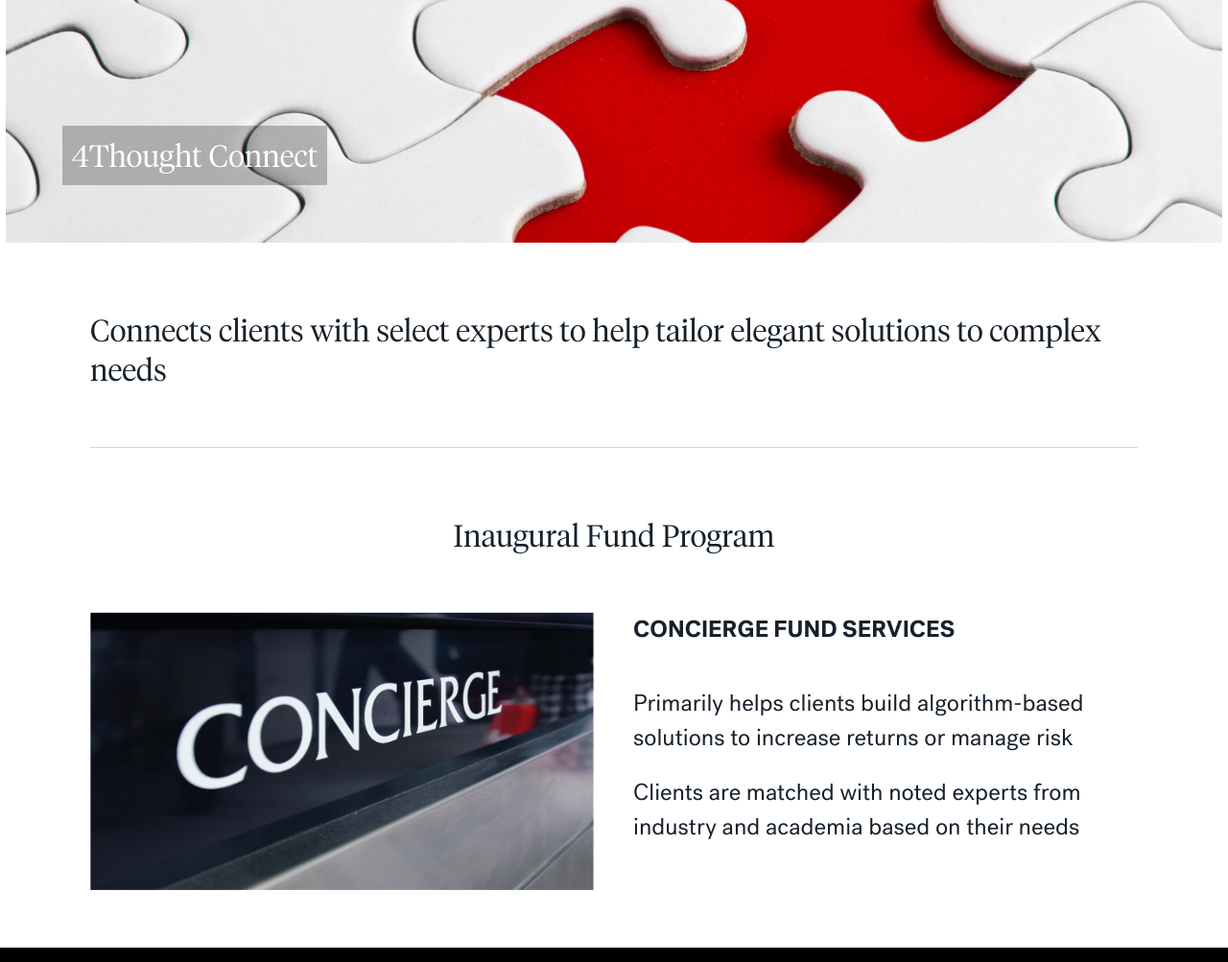
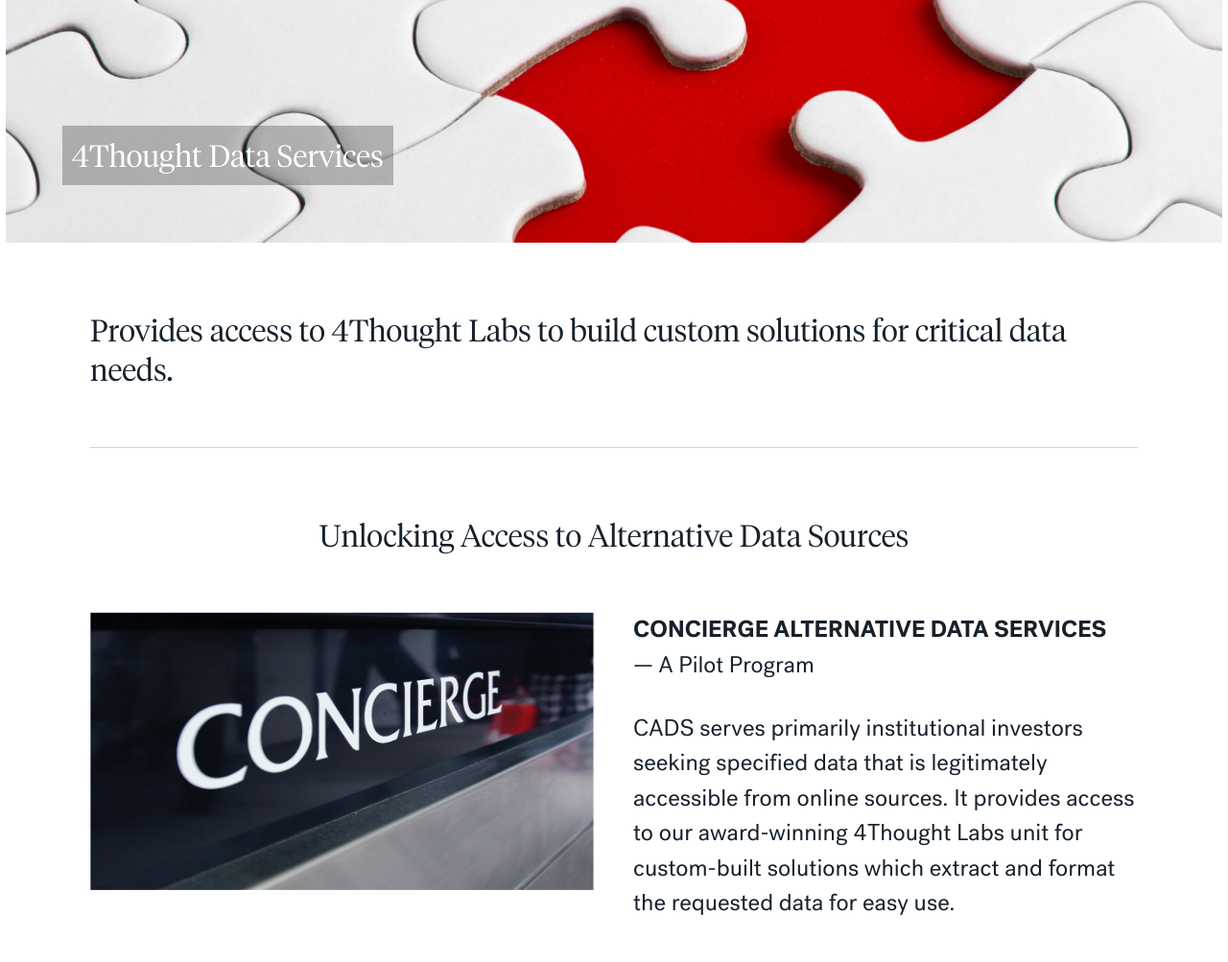
Before and after one commit to 4Thought/4thought.github.io, a plain HTML site: page DataServices.html in a window 1280 px wide. Shown: the part 260-1263 px from the top of the page at 96% size. Drawn offline with Linux system fonts and the light colour scheme.

Commit message:
4Thought Connect -> Data Services

```diff
--- a/Connect.html
+++ b/DataServices.html
@@ -6,7 +6,7 @@
       content="initial-scale=1, shrink-to-fit=no, width=device-width"
       name="viewport"
     />
-    <title>4Thought Connect</title>
+    <title>4Thought Data Services</title>
     <link rel="stylesheet" href="dist\styles\styles.css" />
     <link rel="stylesheet" href="dist\styles\fontawesome.css" />
     <link rel="stylesheet" href="dist\styles\brands.css" />
@@ -31,18 +31,17 @@
           100vw"
           />
           <h1 class="heading heading--reversed heading--in-image">
-            4Thought Connect
+            4Thought Data Services
           </h1>
         </header>
 
         <p class="intro">
-          Connects clients with select experts to help tailor elegant solutions
-          to complex needs
+          Provides access to 4Thought Labs to build custom solutions for critical data needs.
         </p>
 
         <div class="hr"></div>
 
-        <p class="intro center">Inaugural Fund Program</p>
+        <p class="intro center">Unlocking Access to Alternative Data Sources</p>
 
         <style>
           .concierge-container {
@@ -73,16 +72,15 @@
             <img src="/dist/images/concierge.jpg" />
           </div>
           <div>
+            <div><strong>CONCIERGE ALTERNATIVE DATA SERVICES</strong></div>
+            <div class="concierge--subtitle">&mdash; A Pilot Program</div>
             <p>
-              <strong>CONCIERGE FUND SERVICES</strong>
-            </p>
-            <p>
-              Primarily helps clients build algorithm-based solutions to
-              increase returns or manage risk
-            </p>
-            <p>
-              Clients are matched with noted experts from industry and academia
-              based on their needs
+              CADS serves primarily institutional investors
+              seeking specified data that is legitimately
+              accessible from online sources.  It provides
+              access to our award-winning 4Thought Labs
+              unit for custom-built solutions which extract
+              and format the requested data for easy use.
             </p>
           </div>
         </div>
--- a/Footer.html
+++ b/Footer.html
@@ -83,8 +83,8 @@
               <a href="Labs.html" class="footer-links__link">4Thought Labs</a>
             </li>
             <li class="footer-links__item">
-              <a href="Connect.html" class="footer-links__link"
-                >4Thought Connect</a
+              <a href="DataServices.html" class="footer-links__link"
+                >4Thought Data Services</a
               >
             </li>
           </ul>
--- a/menu.html
+++ b/menu.html
@@ -137,8 +137,8 @@
                           <div class="v-nav__label">Services</div>
                           <ul class="v-nav__list">
                             <li class="v-nav__item">
-                              <a href="Connect.html" class="v-nav__link"
-                                >4Thought Connect</a
+                              <a href="DataServices.html" class="v-nav__link"
+                                >4Thought Data Services</a
                               >
                             </li>
                           </ul>
@@ -344,8 +344,8 @@
                   <a href="Labs.html" class="v-nav__link">4Thought Labs</a>
                 </div>
                 <div class="u-type-a">
-                  <a href="Connect.html" class="v-nav__link"
-                    >4Thought Connect</a
+                  <a href="DataServices.html" class="v-nav__link"
+                    >4Thought Data Services</a
                   >
                 </div>
               </div>
```
Also changed, not shown: Studio.html (+2 -2 lines), products.html (+2 -2 lines), dist/images/studio.jpg (added), dist/images/studio.png (deleted), dist/styles/styles.css.
